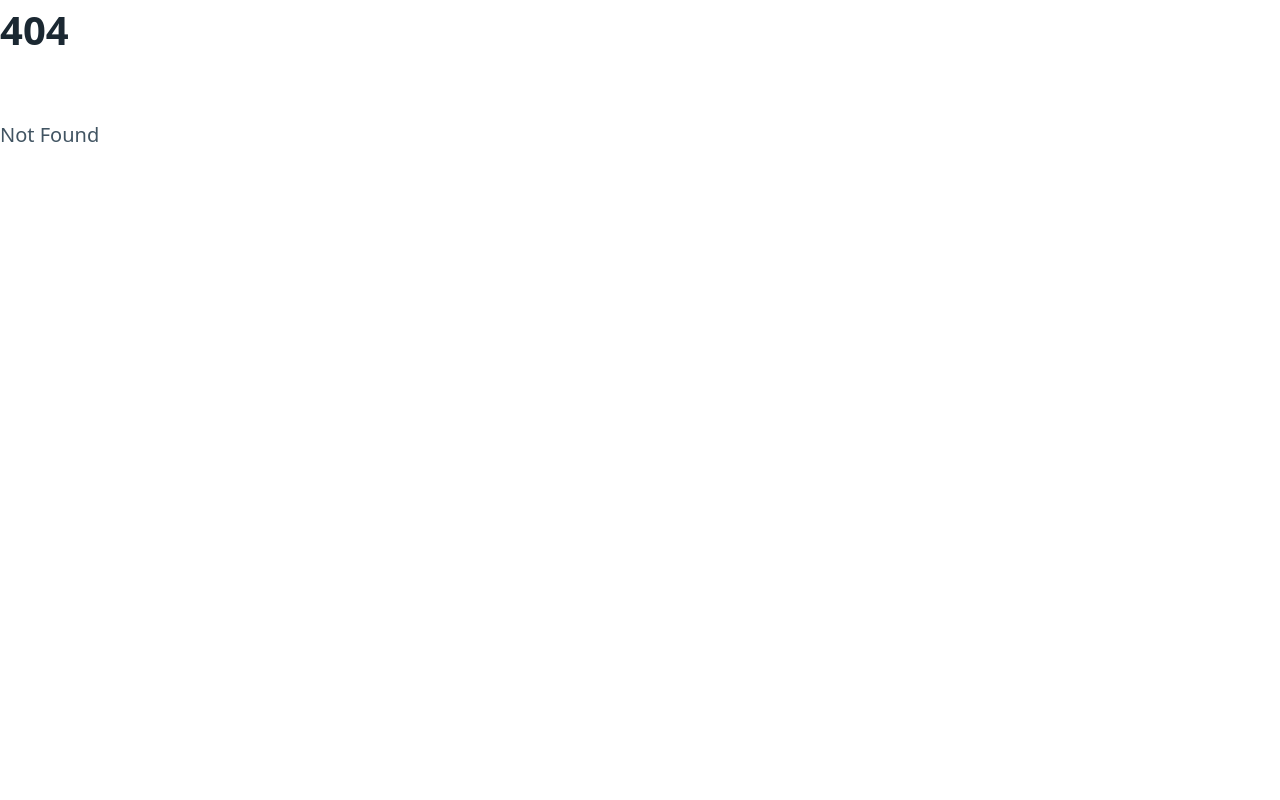
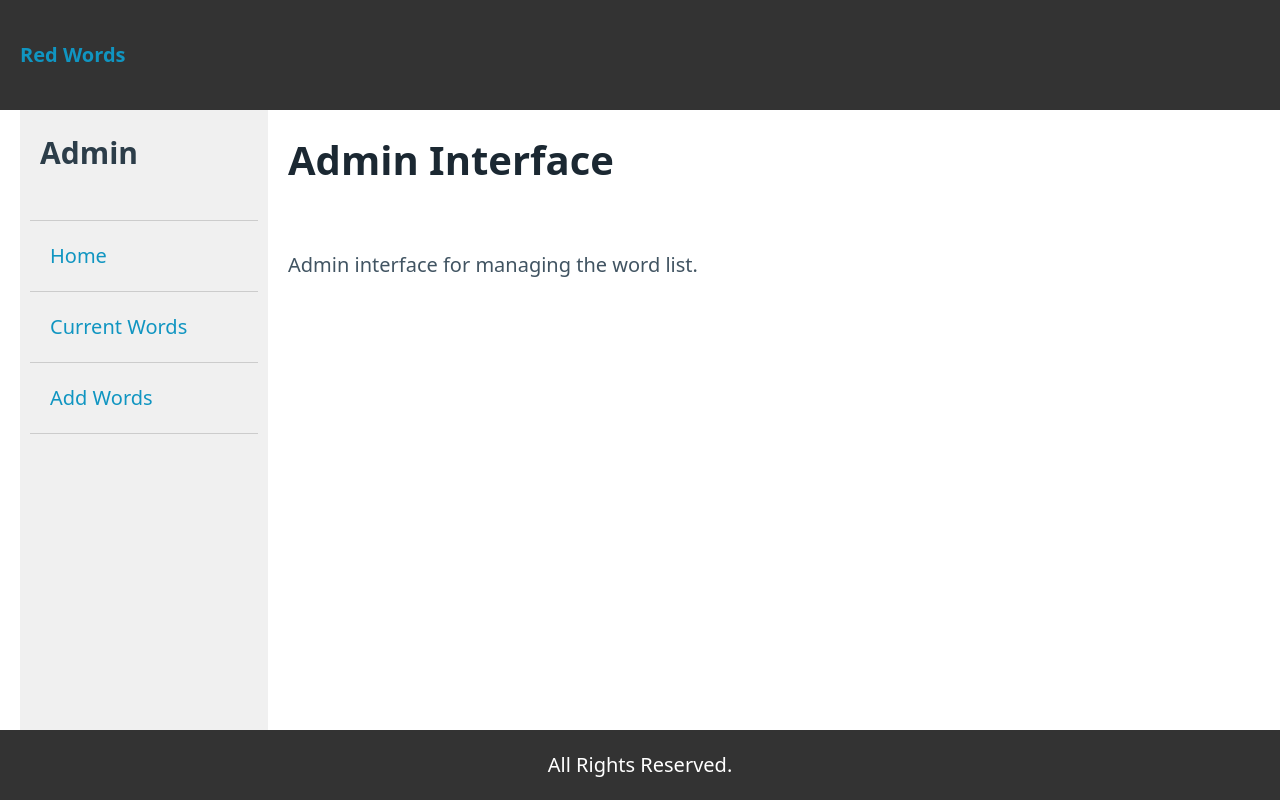
Before and after one commit to AliSajid/redwords, a SvelteKit app: page /admin in a window 1280 px wide. Before the commit this address had no page. Built offline with nearby package versions, Linux system fonts and the light colour scheme.

Commit message:
feat: add the basic structure of the admin interface

```diff
--- /dev/null
+++ b/src/routes/(admin)/+layout.svelte
@@ -0,0 +1,50 @@
+<script lang="ts">
+  import Footer from '$lib/components/Footer.svelte';
+  import Header from '$lib/components/Header.svelte';
+</script>
+
+<Header />
+<div class="container-fluid">
+  <aside>
+    <h3>Admin</h3>
+    <nav>
+      <ul>
+        <li><a href="/admin">Home</a></li>
+        <li><a href="/admin/current">Current Words</a></li>
+        <li><a href="/admin/add_new">Add Words</a></li>
+      </ul>
+    </nav>
+  </aside>
+  <main>
+    <slot />
+  </main>
+</div>
+<Footer />
+
+<style>
+  .container-fluid {
+    display: flex;
+    height: 100%;
+  }
+  aside {
+    width: 20%;
+    height: 100%;
+    background-color: #f0f0f0;
+    padding: 1rem;
+  }
+
+  main {
+    width: 80%;
+    height: 100%;
+    padding: 1rem;
+  }
+
+  li {
+    padding: 1rem;
+    border-bottom: 1px solid #ccc;
+  }
+
+  li:first-child {
+    border-top: 1px solid #ccc;
+  }
+</style>
--- /dev/null
+++ b/src/routes/(admin)/admin/+layout.svelte
@@ -0,0 +1,4 @@
+<script lang="ts">
+</script>
+
+<slot />
--- /dev/null
+++ b/src/routes/(admin)/admin/+page.svelte
@@ -0,0 +1,13 @@
+<script lang="ts">
+  import type { PageData } from './$types';
+
+  export let data: PageData;
+</script>
+
+<sveltekit:head>
+  <title>Admin Interface</title>
+</sveltekit:head>
+
+<h1>Admin Interface</h1>
+
+<p>Admin interface for managing the word list.</p>
--- /dev/null
+++ b/src/routes/(admin)/admin/add_new/+page.server.ts
@@ -0,0 +1,5 @@
+import type { PageServerLoad } from './$types';
+
+export const load = (async () => {
+  return {};
+}) satisfies PageServerLoad;
--- /dev/null
+++ b/src/routes/(admin)/admin/add_new/+page.svelte
@@ -0,0 +1,5 @@
+<script lang="ts">
+  import type { PageData } from './$types';
+
+  export let data: PageData;
+</script>
--- /dev/null
+++ b/src/routes/(admin)/admin/current/+page.server.ts
@@ -0,0 +1,5 @@
+import type { PageServerLoad } from './$types';
+
+export const load = (async () => {
+  return {};
+}) satisfies PageServerLoad;
--- /dev/null
+++ b/src/routes/(admin)/admin/current/+page.svelte
@@ -0,0 +1,5 @@
+<script lang="ts">
+  import type { PageData } from './$types';
+
+  export let data: PageData;
+</script>
```
